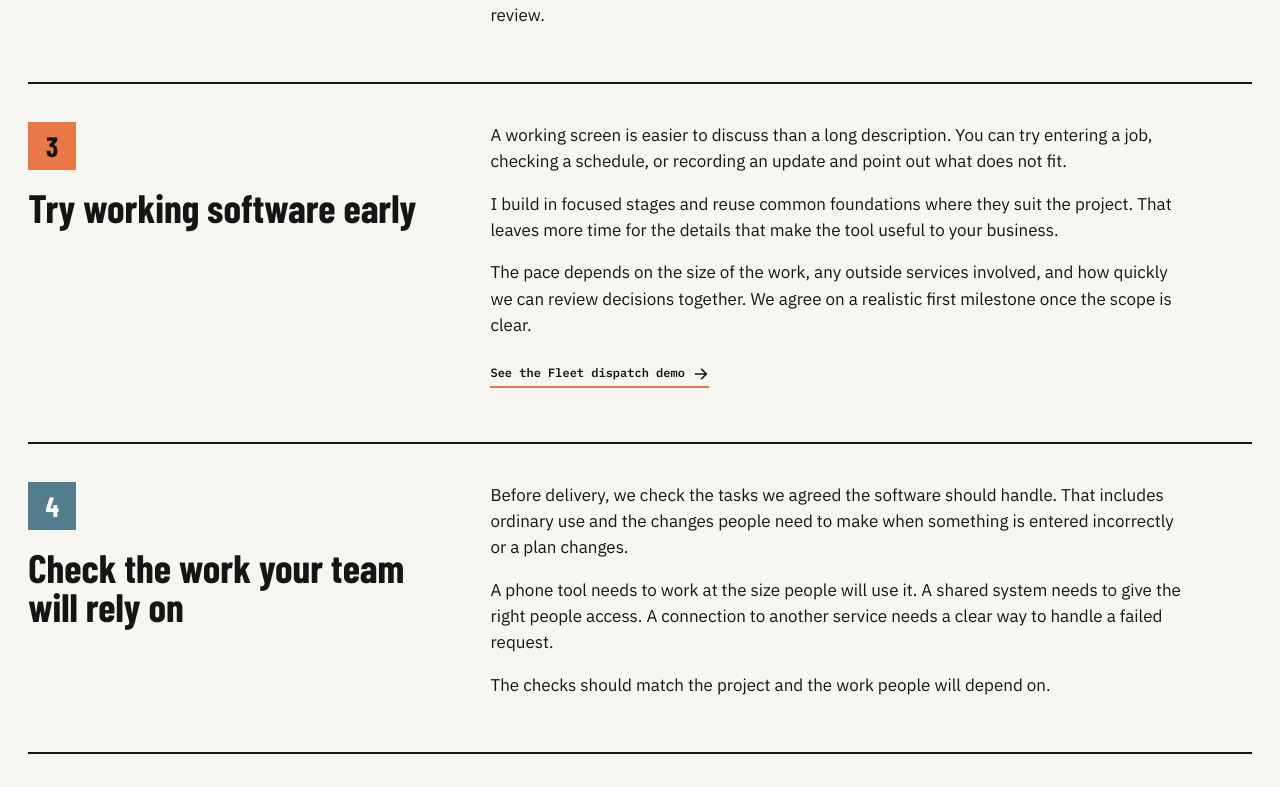
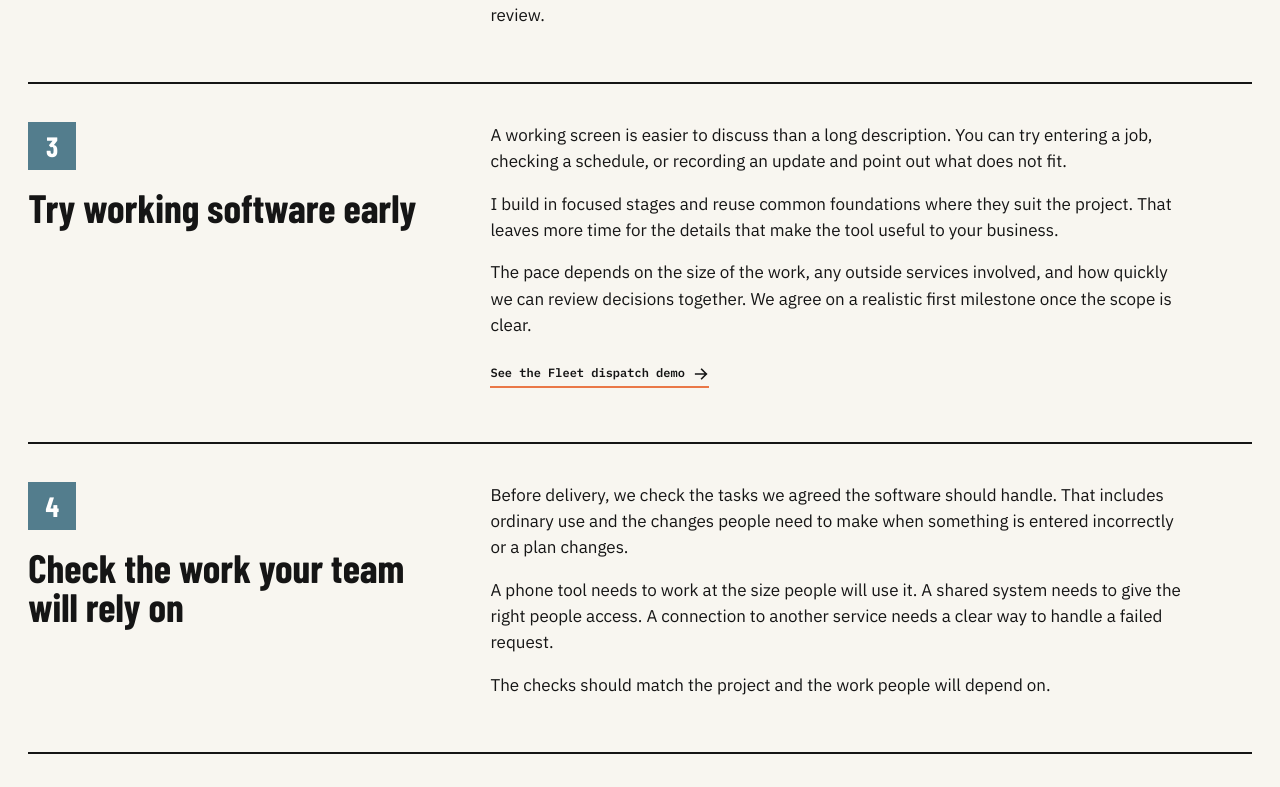
Before and after one commit to seanbman/seanburman.com, a React (Vite) app: page /process in a window 1280 px wide. Shown: the part 1253-2040 px from the top of the page. Built offline with nearby package versions, Linux system fonts and the light colour scheme; no server answers; a web font is replaced by a local one.

Commit message:
fix: keep service section numbers blue

```diff
--- a/src/App.css
+++ b/src/App.css
@@ -352,7 +352,7 @@
 .content-section{display:grid;grid-template-columns:minmax(230px,.72fr) minmax(0,1.28fr);gap:34px;padding:34px 0;border-bottom:2px solid var(--black);scroll-margin-top:24px}
 .content-section__number{display:inline-grid;place-items:center;width:48px;height:48px;margin:0 0 18px;background:var(--teal);color:white;font:800 28px/1 'Barlow Condensed',Impact,sans-serif}
 .content-section:nth-child(2n) .content-section__number{background:var(--blue)}
-.content-section:nth-child(3n) .content-section__number{background:var(--orange);color:var(--black)}
+.content-section:nth-child(3n) .content-section__number{background:var(--blue)}
 .content-section h3,.content-section h2{font-size:clamp(29px,3.1vw,48px);line-height:.98;margin:0;max-width:430px}
 .content-section__body{min-width:0}
 .content-section__body>p{font-size:17px;line-height:1.55;max-width:700px;margin:0 0 16px}
```
Also changed, not shown: 1 other file (tests, documents, lock files or other folders).
